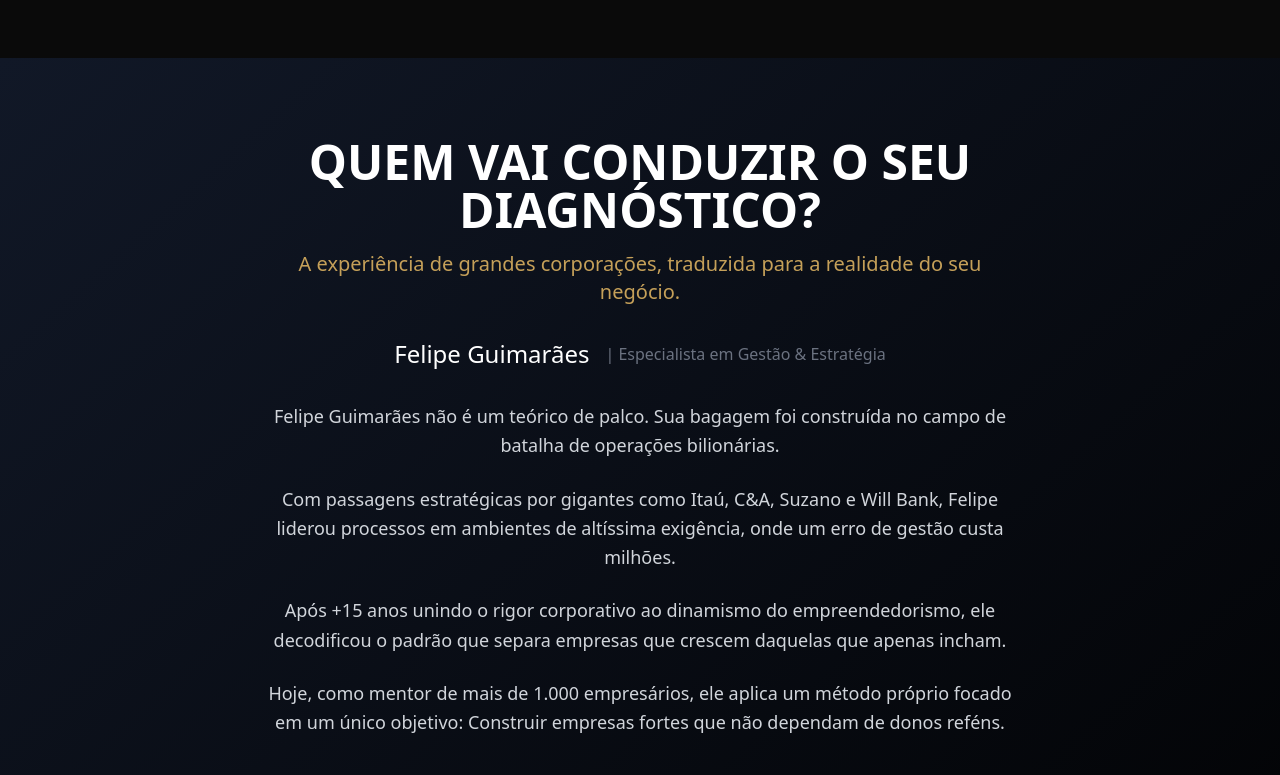
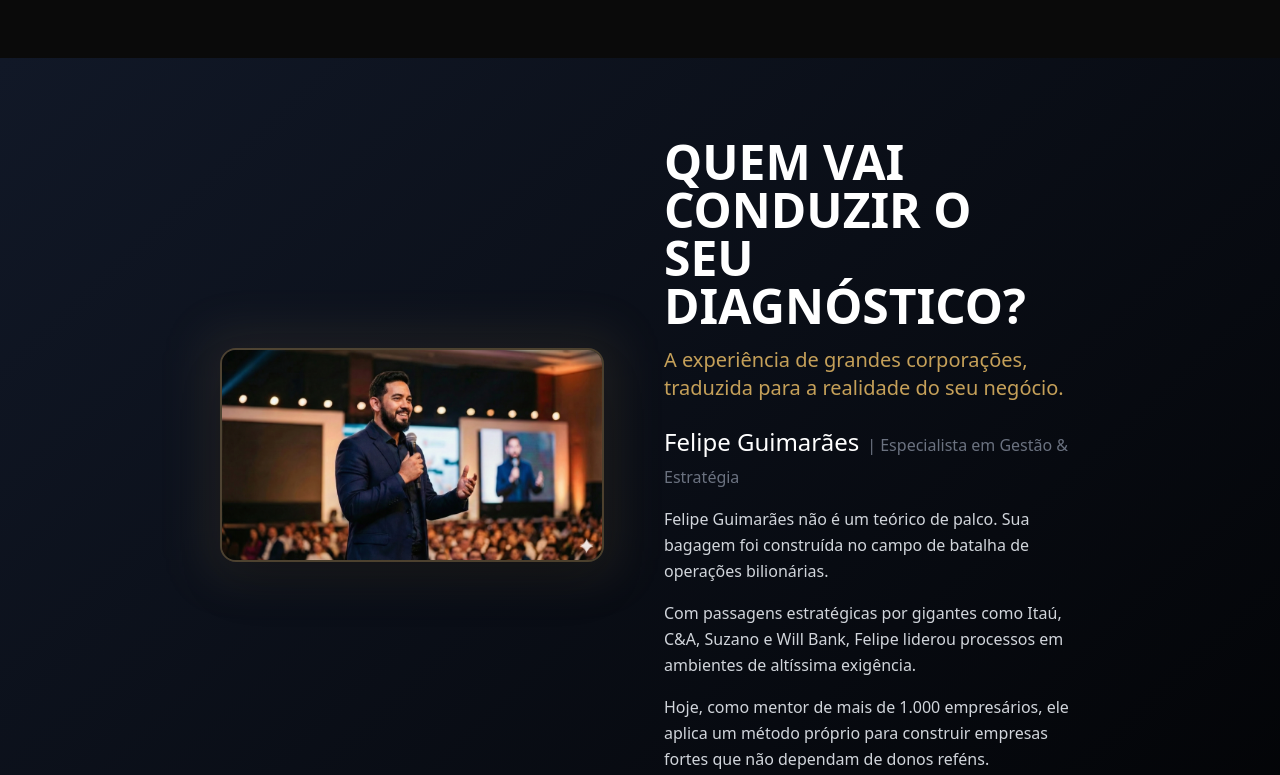
Before and after one commit to weblucianosoares-maker/empresalivre, a React (Vite) app: page / in a window 1280 px wide. Shown: the part 3760-4535 px from the top of the page. Built offline with nearby package versions, Linux system fonts and the light colour scheme.

Commit message:
feat: Add Vercel deployment configuration, update README with detailed instructions, and provide `.env.example` for API key.

```diff
--- a/App.tsx
+++ b/App.tsx
@@ -33,7 +33,7 @@ const SCHEDULING_URL = "https://cal.com/felipe-guimaraes-u28n6i/sessao-diagnosti
 
 // Imagem alterada para representar liberdade (paisagem vasta/montanha)
 const HERO_IMAGE_URL = "https://images.unsplash.com/photo-1469474968028-56623f02e42e?auto=format&fit=crop&q=80&w=1920";
-const MENTOR_IMAGE_URL = "https://picsum.photos/800/800"; // Placeholder for executive photo
+const MENTOR_IMAGE_URL = "/felipe-guimaraes.png";
 
 interface FeatureCardProps {
   icon: React.ReactNode;
@@ -718,38 +718,42 @@ const App: React.FC = () => {
       {/* SEÇÃO 4: AUTORIDADE */}
       <section className="py-20 bg-gradient-to-br from-gray-900 to-black overflow-hidden">
         <div className="container mx-auto px-4 max-w-4xl text-center">
-          {/* Texto centralizado sem imagem */}
-          <div className="w-full">
-            {/* REMOVIDO: <span className="text-premium-gold...">O Mentor</span> */}
-
+          <div className="flex flex-col md:flex-row items-center gap-12 mb-12">
+            <div className="w-full md:w-1/2 flex justify-center">
+              <div className="relative">
+                <div className="absolute -inset-4 bg-premium-gold/20 rounded-2xl blur-xl animate-pulse"></div>
+                <img
+                  src={MENTOR_IMAGE_URL}
+                  alt="Felipe Guimarães"
+                  className="relative w-full max-w-sm rounded-2xl shadow-2xl border-2 border-premium-gold/30 object-cover"
+                />
+              </div>
+            </div>
+            <div className="w-full md:w-1/2 text-left">
               <h2 className="text-3xl md:text-5xl font-extrabold text-white mb-4">
                 QUEM VAI CONDUZIR O SEU DIAGNÓSTICO?
               </h2>
-
-            <p className="text-premium-gold text-lg md:text-xl font-medium mb-8 max-w-3xl mx-auto">
+              <p className="text-premium-gold text-lg md:text-xl font-medium mb-6">
                 A experiência de grandes corporações, traduzida para a realidade do seu negócio.
               </p>
-
-            <h3 className="text-2xl text-white font-medium mb-8 flex flex-col md:flex-row items-center justify-center gap-2">
+              <h3 className="text-2xl text-white font-medium mb-4">
                 Felipe Guimarães
                 <span className="text-gray-500 text-base font-normal block md:inline md:ml-2">
                   | Especialista em Gestão & Estratégia
                 </span>
               </h3>
-
-            <div className="space-y-6 text-gray-300 leading-relaxed text-lg text-left md:text-center max-w-3xl mx-auto">
+              <div className="space-y-4 text-gray-300 leading-relaxed text-base">
                 <p>
                   Felipe Guimarães não é um teórico de palco. Sua bagagem foi construída no campo de batalha de operações bilionárias.
                 </p>
                 <p>
-                Com passagens estratégicas por gigantes como Itaú, C&A, Suzano e Will Bank, Felipe liderou processos em ambientes de altíssima exigência, onde um erro de gestão custa milhões.
+                  Com passagens estratégicas por gigantes como Itaú, C&A, Suzano e Will Bank, Felipe liderou processos em ambientes de altíssima exigência.
                 </p>
                 <p>
-                Após +15 anos unindo o rigor corporativo ao dinamismo do empreendedorismo, ele decodificou o padrão que separa empresas que crescem daquelas que apenas incham.
+                  Hoje, como mentor de mais de 1.000 empresários, ele aplica um método próprio para construir empresas fortes que não dependam de donos reféns.
                 </p>
-              <p>
-                Hoje, como mentor de mais de 1.000 empresários, ele aplica um método próprio focado em um único objetivo: Construir empresas fortes que não dependam de donos reféns.
-              </p>
+              </div>
+            </div>
           </div>
 
           {/* Bullets de Autoridade */}
@@ -784,7 +788,6 @@ const App: React.FC = () => {
             <Button onClick={scrollToApply}>
               QUERO MINHA SESSÃO ESTRATÉGICA
             </Button>
-            </div>
           </div>
         </div>
       </section>
@@ -843,7 +846,6 @@ const App: React.FC = () => {
             Preencha a aplicação abaixo para vermos se você se qualifica.
           </p>
 
-          {/* Render Application Form */}
           <ApplicationForm />
 
           <p className="mt-8 text-gray-500 text-sm">
@@ -852,7 +854,6 @@ const App: React.FC = () => {
         </div>
       </section>
 
-      {/* Footer */}
       <footer className="py-8 bg-black border-t border-gray-900 text-center text-gray-600 text-sm">
         <div className="container mx-auto px-4">
           <p>&copy; 2025 Movimento Empresa Livre • Todos os direitos reservados</p>
```
Also changed, not shown: public/felipe-guimaraes.png (added). Lines whose indentation alone changed are shown as unchanged.
